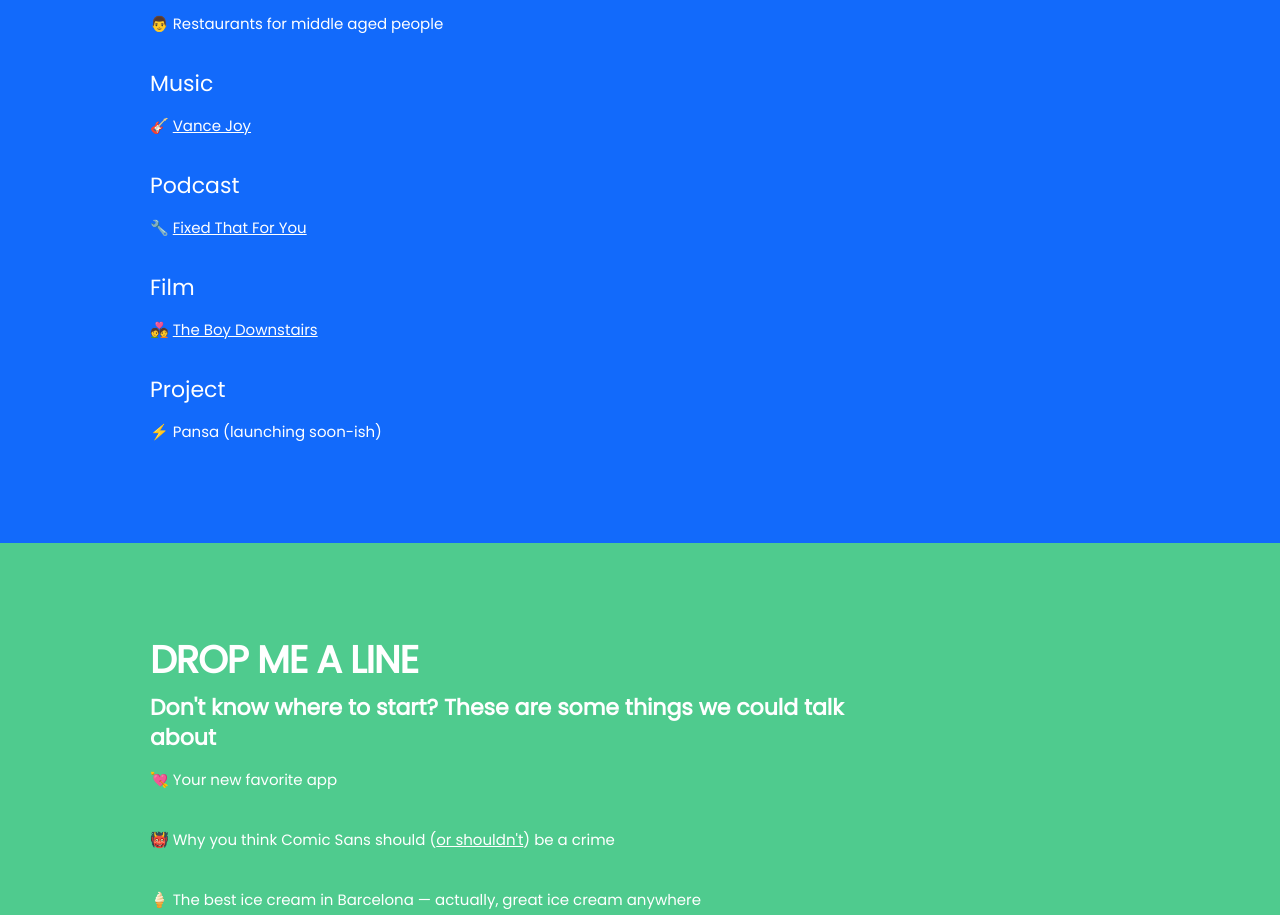
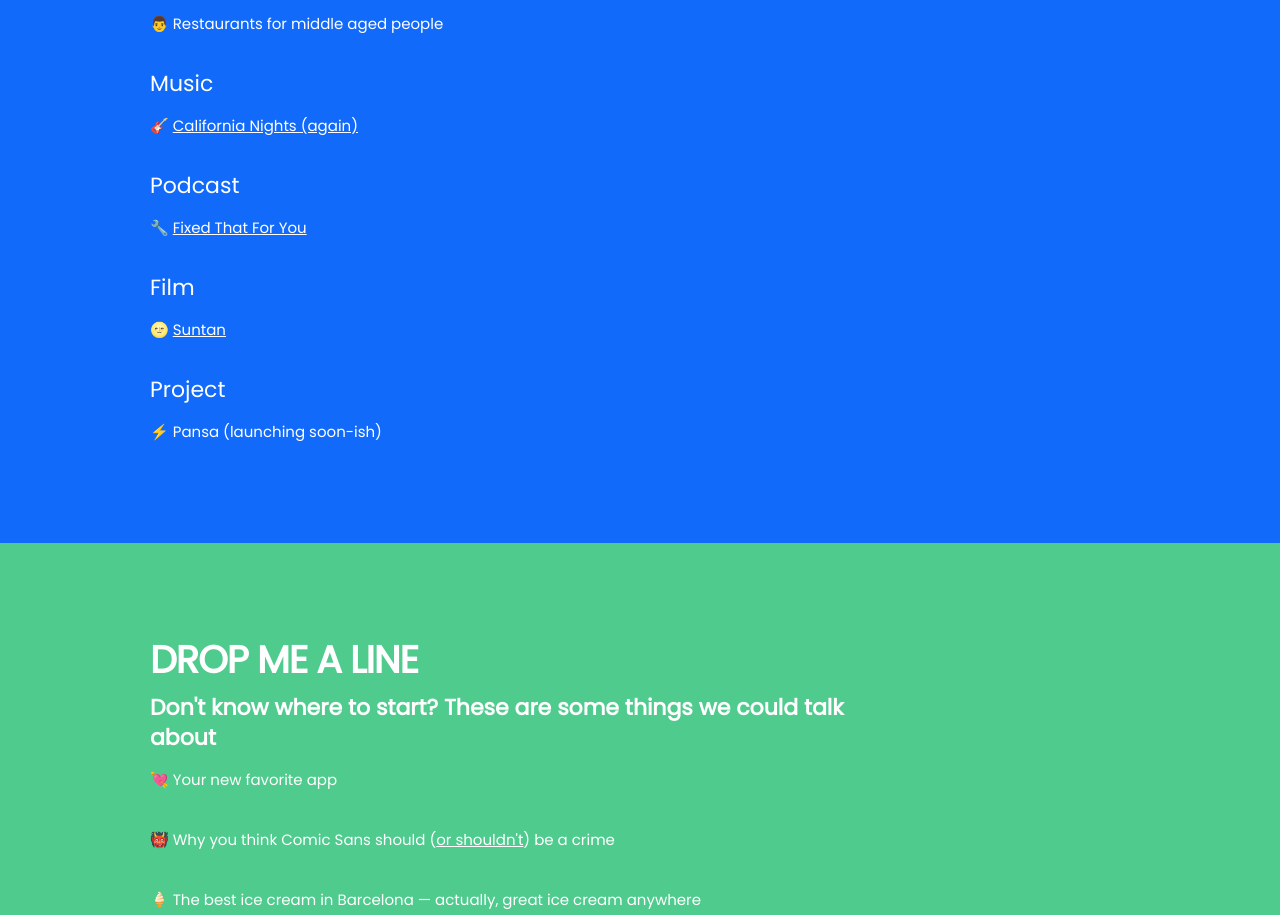
Before and after one commit to irenedemas/portfolio-irene, a Gatsby site: page / in a window 1280 px wide. Shown: the part 5286-6201 px from the top of the page. Built offline with nearby package versions, Linux system fonts and the light colour scheme; Gatsby itself is replaced by a stand-in of ours; a script that the page names is missing.

Commit message:
update fixations

```diff
--- a/src/components/Fixations.js
+++ b/src/components/Fixations.js
@@ -9,11 +9,11 @@ const About = () => (
         <h3>Food</h3>
         <p>👨‍ Restaurants for middle aged people</p>
         <h3>Music</h3>
-        <p>🎸 <a href="http://www.vancejoy.com" target="_blank">Vance Joy</a></p>
+        <p>🎸 <a href="http://www.bestcoast.net" target="_blank">California Nights (again)</a></p>
         <h3>Podcast</h3>
         <p>🔧 <a href="https://fixedthatforyou.com" target="_blank">Fixed That For You</a></p>
         <h3>Film</h3>
-        <p>💑 <a href="https://www.imdb.com/title/tt5096846/" target="_blank">The Boy Downstairs</a></p>
+        <p>🌝 <a href="https://www.imdb.com/title/tt3954660/" target="_blank">Suntan</a></p>
         <h3>Project</h3>
         <p>⚡️ Pansa (launching soon-ish)</p>
       </div>
```
